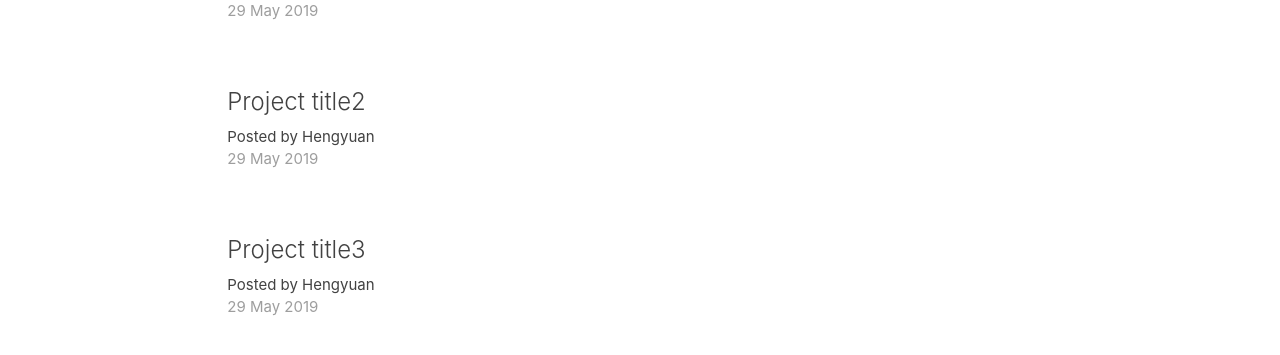
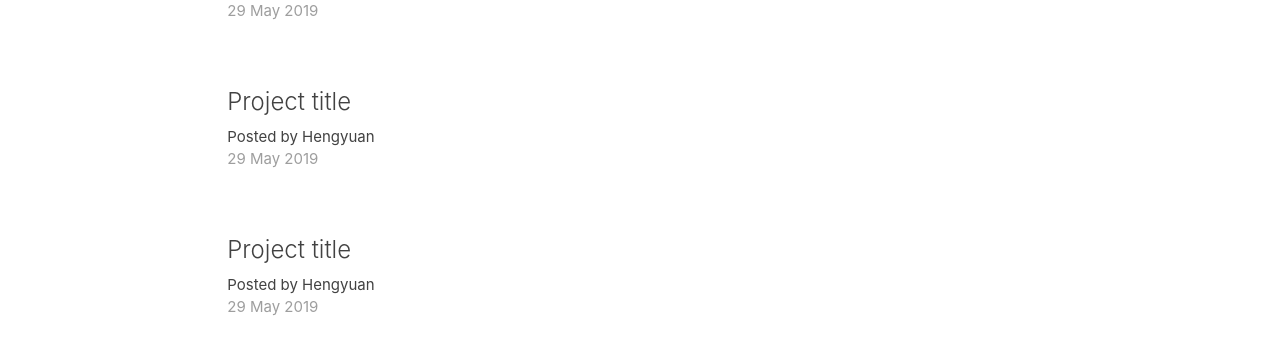
Before and after one commit to jhengy/react-redux-firebase-app, a React (Create React App) app in the folder myplan/: page / in a window 1280 px wide. Shown: the part 173-528 px from the top of the page. Built offline with nearby package versions, Linux system fonts and the light colour scheme.

Commit message:
Abstract each project summary in the project list

```diff
--- a/myplan/src/projects/ProjectList.js
+++ b/myplan/src/projects/ProjectList.js
@@ -1,31 +1,12 @@
 import React from 'react'
+import ProjectSummary from './ProjectSummary'
 
 const ProjectList = () => {
   return (
     <div className="project-list section">
-      <div className="card z-depth-0 project-summary">
-        <div className="card-content grey-text text-darken-3">
-          <span className="card-title">Project title</span>
-          <p>Posted by Hengyuan</p>
-          <p className="grey-text">29 May 2019</p>
-        </div>
-      </div>
-
-      <div className="card z-depth-0 project-summary">
-        <div className="card-content grey-text text-darken-3">
-          <span className="card-title">Project title2</span>
-          <p>Posted by Hengyuan</p>
-          <p className="grey-text">29 May 2019</p>
-        </div>
-      </div>
-
-      <div className="card z-depth-0 project-summary">
-        <div className="card-content grey-text text-darken-3">
-          <span className="card-title">Project title3</span>
-          <p>Posted by Hengyuan</p>
-          <p className="grey-text">29 May 2019</p>
-        </div>
-      </div>
+      <ProjectSummary />
+      <ProjectSummary />
+      <ProjectSummary />
     </div>
   )
 }
--- a/myplan/src/projects/ProjectSummary.js
+++ b/myplan/src/projects/ProjectSummary.js
@@ -0,0 +1,16 @@
+import React from 'react'
+
+// a component entry for the project list of dashboard
+const ProjectSummary = () => {
+  return (
+      <div className="card z-depth-0 project-summary">
+        <div className="card-content grey-text text-darken-3">
+          <span className="card-title">Project title</span>
+          <p>Posted by Hengyuan</p>
+          <p className="grey-text">29 May 2019</p>
+        </div>
+      </div>
+  )
+}
+
+export default ProjectSummary
```
